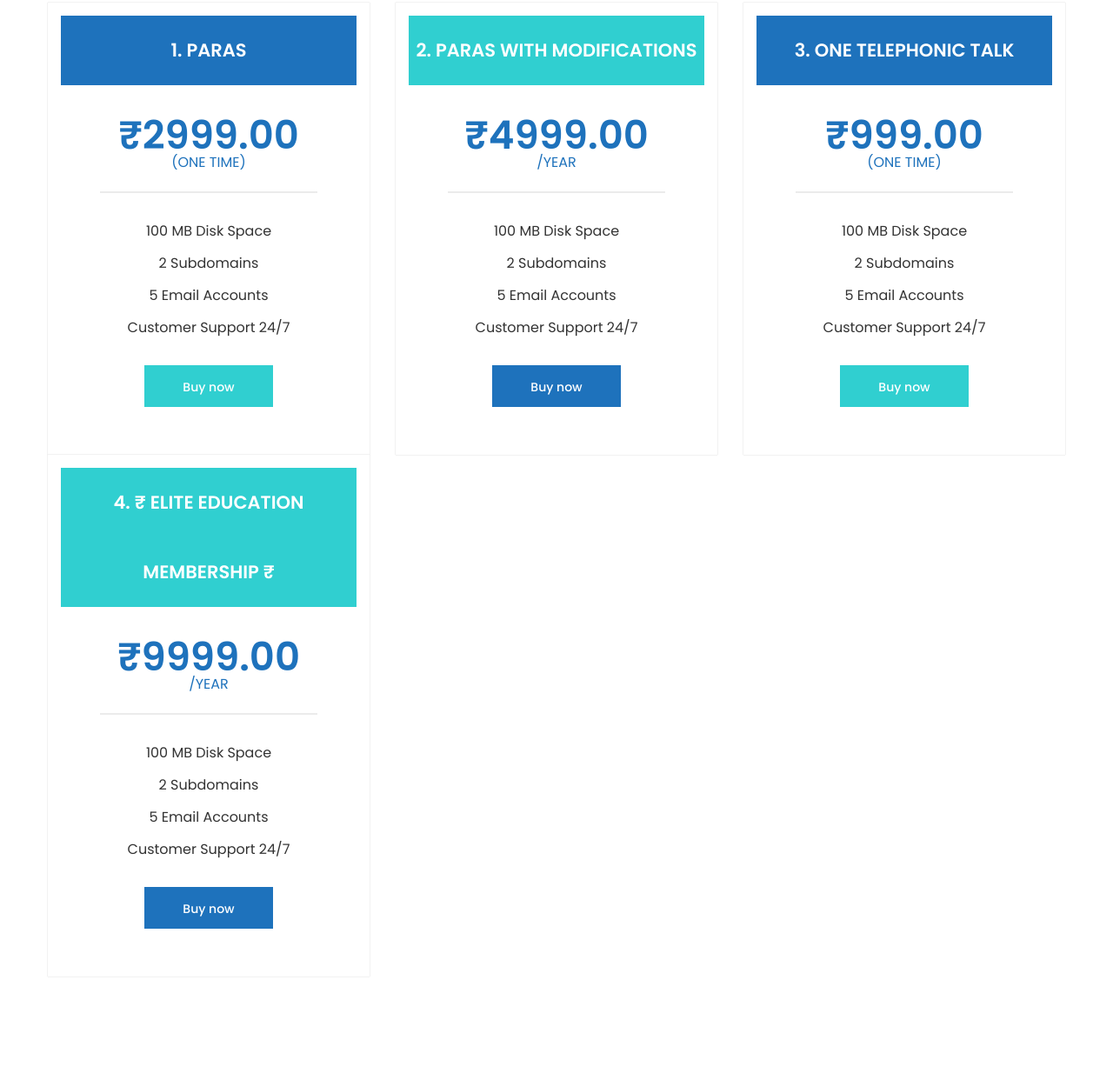
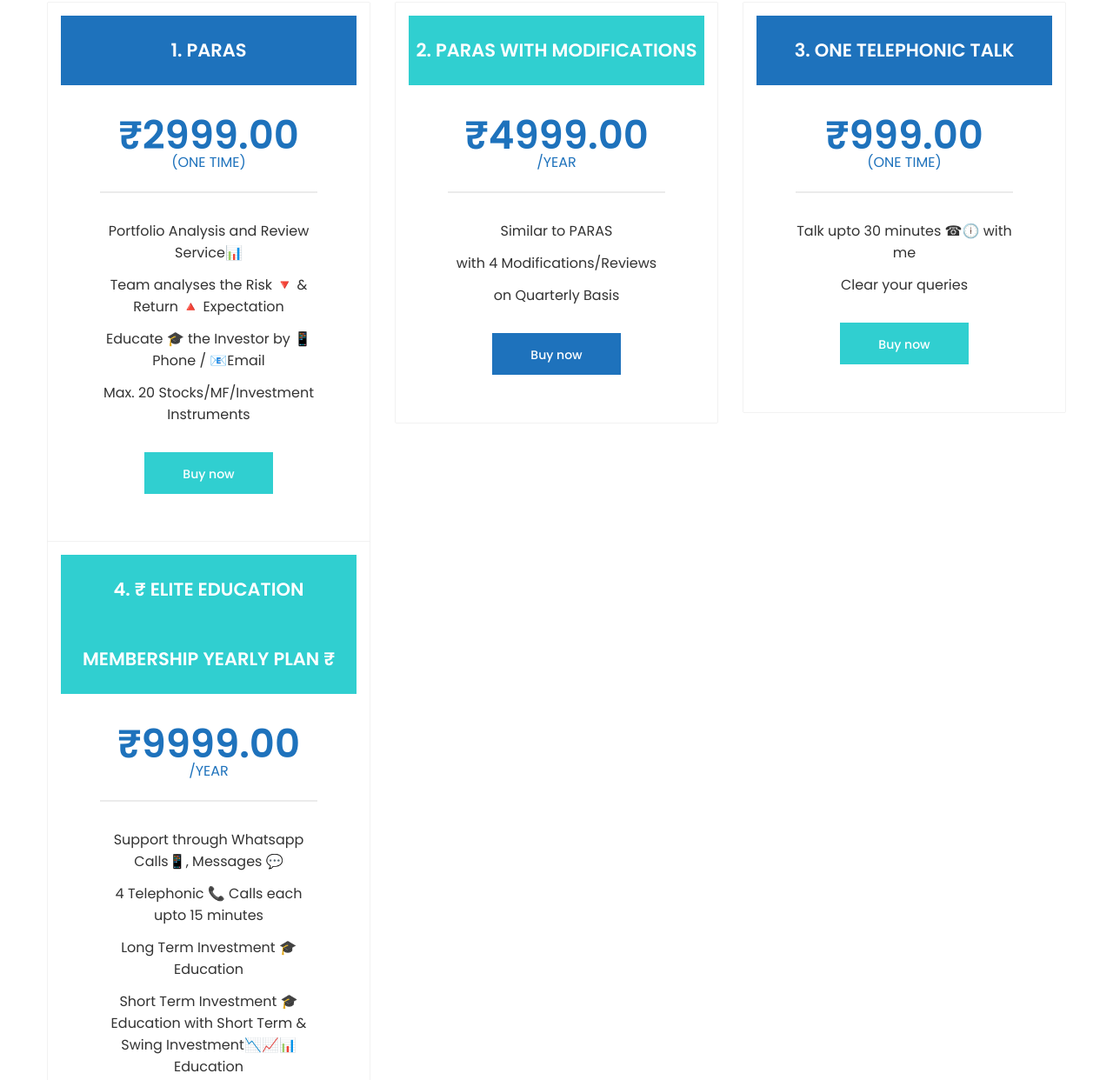
Before and after one commit to nrvinvest/nrvinvest.github.io, a plain HTML site: page index.html in a window 1280 px wide. Shown: the part 4394-5636 px from the top of the page at 87% size. Drawn offline with Linux system fonts and the light colour scheme.

Commit message:
Update index.html

```diff
--- a/index.html
+++ b/index.html
@@ -337,10 +337,10 @@
                                  </div>
                                  <div class="table_price_cont_bottm">
                                     <ul>
-                                       <li>100 MB Disk Space</li>
-                                       <li>2 Subdomains</li>
-                                       <li>5 Email Accounts</li>
-                                       <li>Customer Support 24/7</li>
+                                       <li>Portfolio Analysis and Review Service📊</li>
+                                       <li>Team analyses the Risk 🔻 & Return 🔺 Expectation</li>
+                                       <li>Educate 🎓 the Investor by 📱Phone / 📧Email</li>
+                                       <li>Max. 20 Stocks/MF/Investment Instruments</li>
                                     </ul>
                                  </div>
                               </div>
@@ -360,10 +360,9 @@
                                  </div>
                                  <div class="table_price_cont_bottm">
                                     <ul>
-                                       <li>100 MB Disk Space</li>
-                                       <li>2 Subdomains</li>
-                                       <li>5 Email Accounts</li>
-                                       <li>Customer Support 24/7</li>
+                                       <li>Similar to PARAS</li>
+                                       <li>with 4 Modifications/Reviews</li>
+                                       <li>on Quarterly Basis</li>
                                     </ul>
                                  </div>
                               </div>
@@ -383,10 +382,8 @@
                                  </div>
                                  <div class="table_price_cont_bottm">
                                     <ul>
-                                       <li>100 MB Disk Space</li>
-                                       <li>2 Subdomains</li>
-                                       <li>5 Email Accounts</li>
-                                       <li>Customer Support 24/7</li>
+                                       <li>Talk upto 30 minutes ☎🕕 with me</li>
+                                       <li>Clear your queries</li>
                                     </ul>
                                  </div>
                               </div>
@@ -396,7 +393,7 @@
                         <div class="col-sm-12 col-md-4">
                            <div class="table_price text_align_center">
                               <div class="table_price_head">
-                                 <h5>4. ₹ ELITE EDUCATION MEMBERSHIP ₹ </h5>
+                                 <h5>4. ₹ ELITE EDUCATION MEMBERSHIP YEARLY PLAN ₹ </h5>
                               </div>
                               <div class="table_price_cont">
                                  <div class="table_price_per">
@@ -406,10 +403,10 @@
                                  </div>
                                  <div class="table_price_cont_bottm">
                                     <ul>
-                                       <li>100 MB Disk Space</li>
-                                       <li>2 Subdomains</li>
-                                       <li>5 Email Accounts</li>
-                                       <li>Customer Support 24/7</li>
+                                       <li>Support through Whatsapp Calls📱, Messages 💬</li>
+                                       <li>4 Telephonic 📞 Calls each upto 15 minutes</li>
+                                       <li>Long Term Investment 🎓 Education</li>
+                                       <li>Short Term Investment 🎓 Education with Short Term & Swing Investment📉📈📊 Education</li>
                                     </ul>
                                  </div>
                               </div>
```
